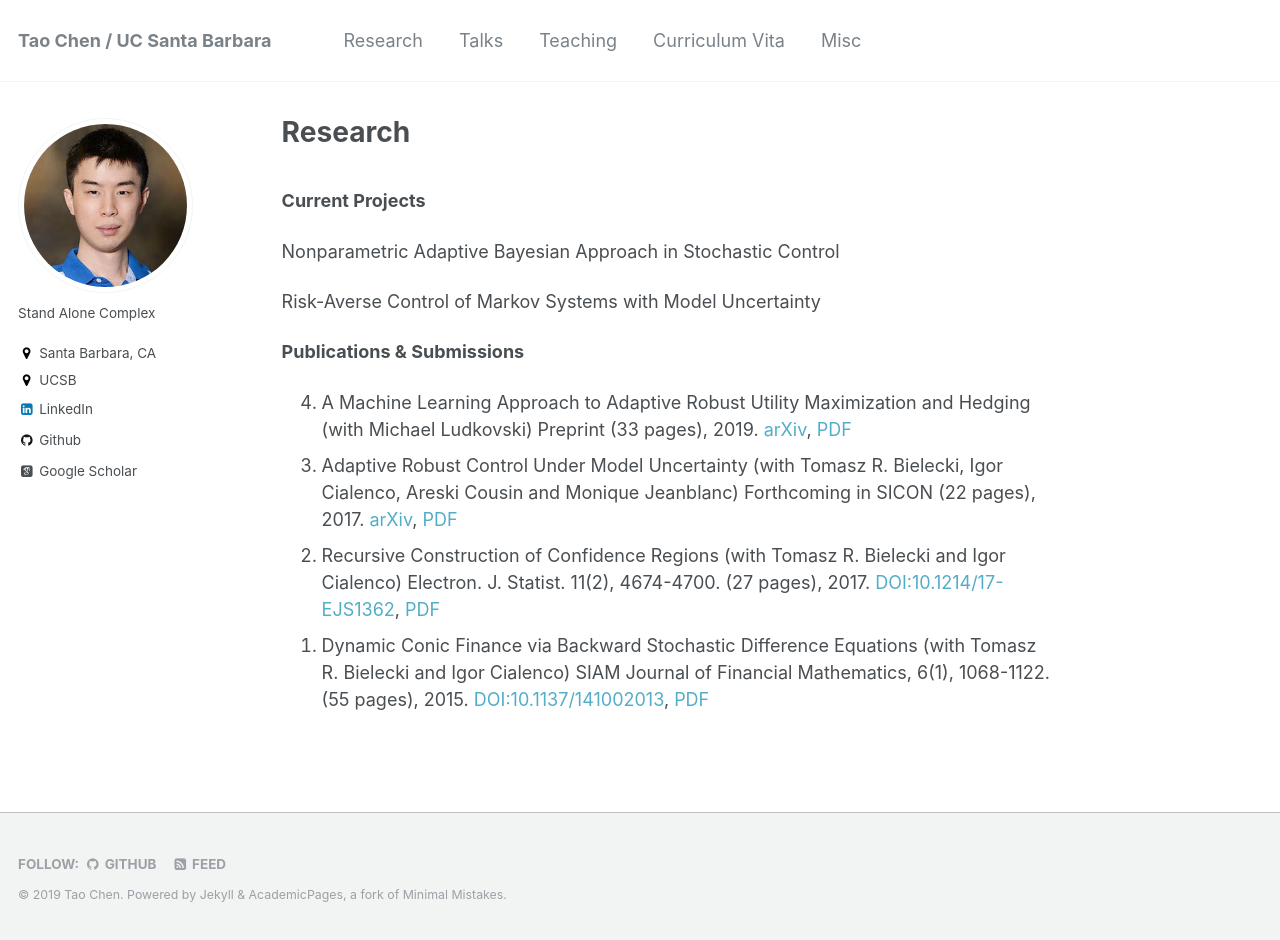
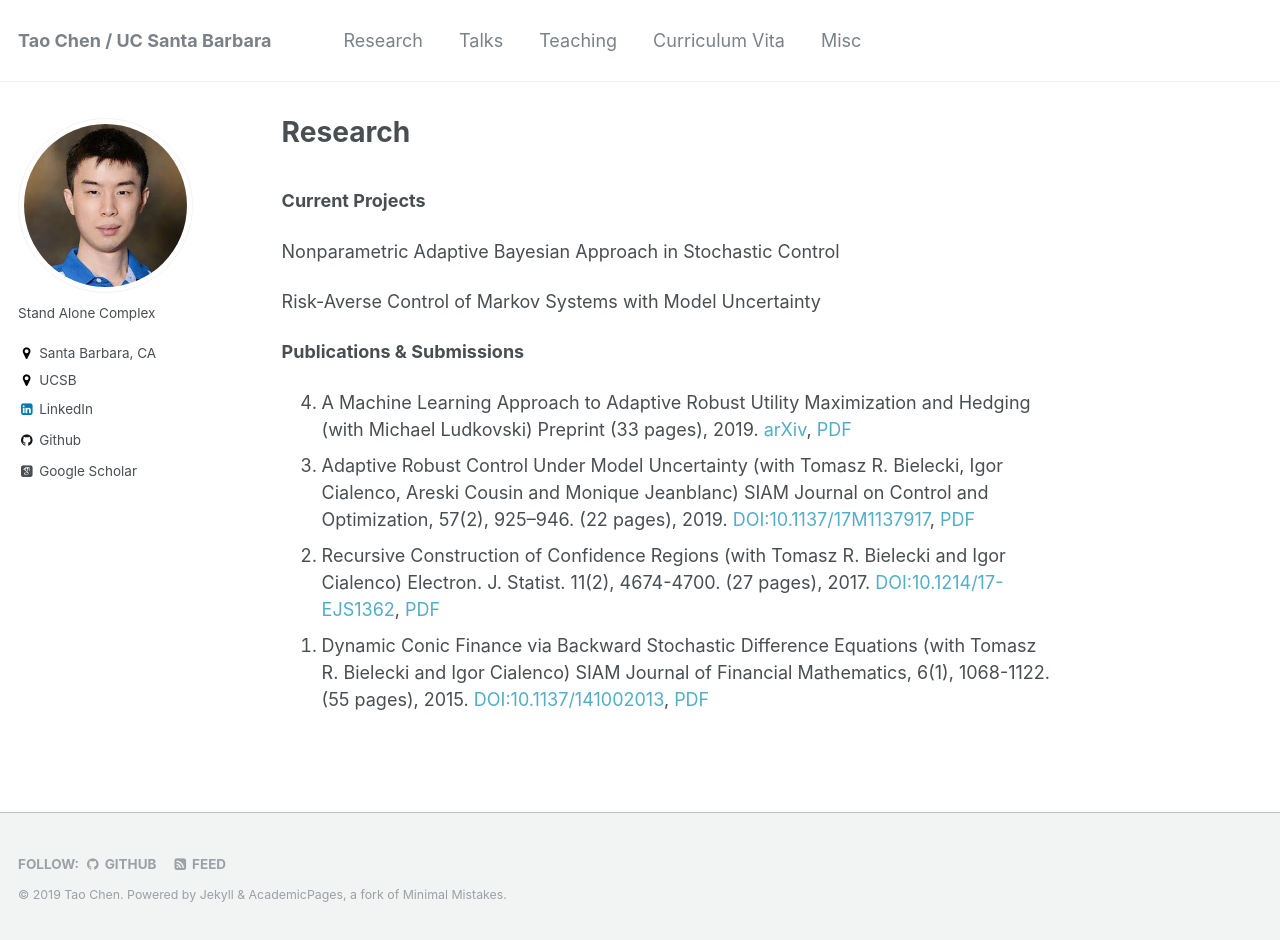
Before and after one commit to cherntodd/cherntodd.github.io, a Jekyll site: the page built from _pages/research.md, in a window 1280 px wide and 940 px high. Built offline with Jekyll 4.4.1, drawn with Linux system fonts in a browser that asks for light colours; some web fonts are replaced.

Commit message:
no message

```diff
--- a/_pages/research.md
+++ b/_pages/research.md
@@ -14,7 +14,7 @@ Risk-Averse Control of Markov Systems with Model Uncertainty
 
 <ol>
     <li value="4">A Machine Learning Approach to Adaptive Robust Utility Maximization and Hedging (with Michael Ludkovski) Preprint (33 pages), 2019. <a href="https://arxiv.org/abs/1912.00244">arXiv</a>, <a href="http://taochen.im/files/optInvInterp.pdf">PDF</a></li>
-	<li value="3">Adaptive Robust Control Under Model Uncertainty (with Tomasz R. Bielecki, Igor Cialenco, Areski Cousin and Monique Jeanblanc) Forthcoming in SICON (22 pages), 2017. <a href="https://arxiv.org/abs/1706.02227">arXiv</a>, <a href="http://taochen.im/files/Adaptive-Robust-Control.pdf">PDF</a></li>
+	<li value="3">Adaptive Robust Control Under Model Uncertainty (with Tomasz R. Bielecki, Igor Cialenco, Areski Cousin and Monique Jeanblanc) SIAM Journal on Control and Optimization, 57(2), 925–946. (22 pages), 2019. <a href="https://doi.org/10.1137/17M1137917">DOI:10.1137/17M1137917</a>, <a href="http://taochen.im/files/Adaptive-Robust-Control.pdf">PDF</a></li>
     <li value="2">Recursive Construction of Confidence Regions (with Tomasz R. Bielecki and Igor Cialenco) Electron. J. Statist. 11(2), 4674-4700. (27 pages), 2017. <a href="http://dx.doi.org/10.1214/17-EJS1362">DOI:10.1214/17-EJS1362</a>, <a href="http://taochen.im/files/ConfIntervals.pdf">PDF</a></li>
     <li value="1">Dynamic Conic Finance via Backward Stochastic Difference Equations (with Tomasz R. Bielecki and Igor Cialenco) SIAM Journal of Financial Mathematics, 6(1), 1068-1122. (55 pages), 2015. <a href="http://epubs.siam.org/doi/10.1137/141002013">DOI:10.1137/141002013</a>, <a href="http://taochen.im/files/BCC2014_Conic-BSDEs.pdf">PDF</a></li>
 </ol>
```
